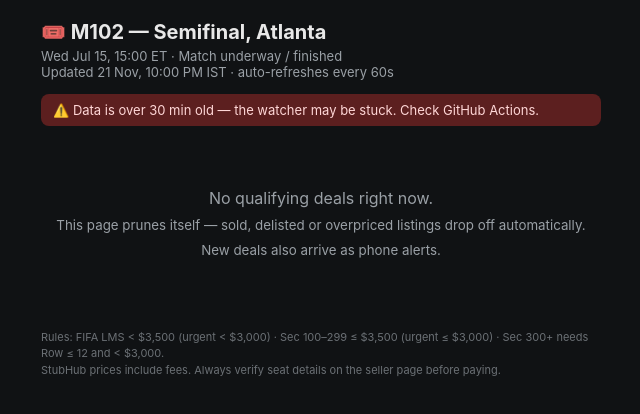
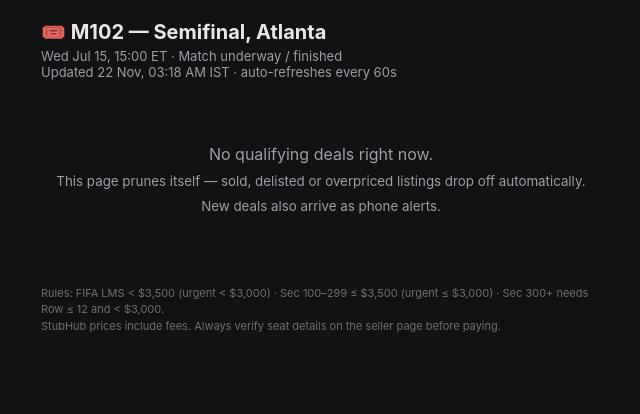
Before and after one commit to BabluMane/wc-ticket-watch, a plain HTML site: page index.html in a window 1280 px wide. Shown: the whole page, without its empty margins (319-959 px from the left). Drawn offline with Linux system fonts and the light colour scheme.

Commit message:
board 2026-11-21T21:48:42Z

```diff
--- a/index.html
+++ b/index.html
@@ -21,7 +21,7 @@
 </style></head><body>
 <h1>🎟️ M102 — Semifinal, Atlanta</h1>
 <div class="sub">Wed Jul 15, 15:00 ET · Match underway / finished<br>
-Updated 21 Nov, 10:00 PM IST · auto-refreshes every 60s</div>
+Updated 22 Nov, 03:18 AM IST · auto-refreshes every 60s</div>
 <div class="stale" id="stale">⚠️ Data is over 30 min old — the watcher may be stuck.
 Check GitHub Actions.</div>
 <div class="empty">No qualifying deals right now.<br><small>This page prunes itself — sold, delisted or overpriced listings drop off automatically. New deals also arrive as phone alerts.</small></div>
@@ -29,7 +29,7 @@ Check GitHub Actions.</div>
 (urgent ≤ $3,000) · Sec 300+ needs Row ≤ 12 and &lt; $3,000.<br>
 StubHub prices include fees. Always verify seat details on the seller page before paying.</div>
 <script>
- var gen = new Date("2026-11-21T16:30:26.487473+00:00");
+ var gen = new Date("2026-11-21T21:48:11.067381+00:00");
  if ((Date.now() - gen.getTime()) > 30*60*1000)
    document.getElementById('stale').style.display = 'block';
 </script>
--- a/state.json
+++ b/state.json
@@ -2,5 +2,5 @@
  "deals": {},
  "last_heartbeat": "2026-11-15",
  "last_fail_ping": "",
- "zero_runs": 347
+ "zero_runs": 348
 }
```
